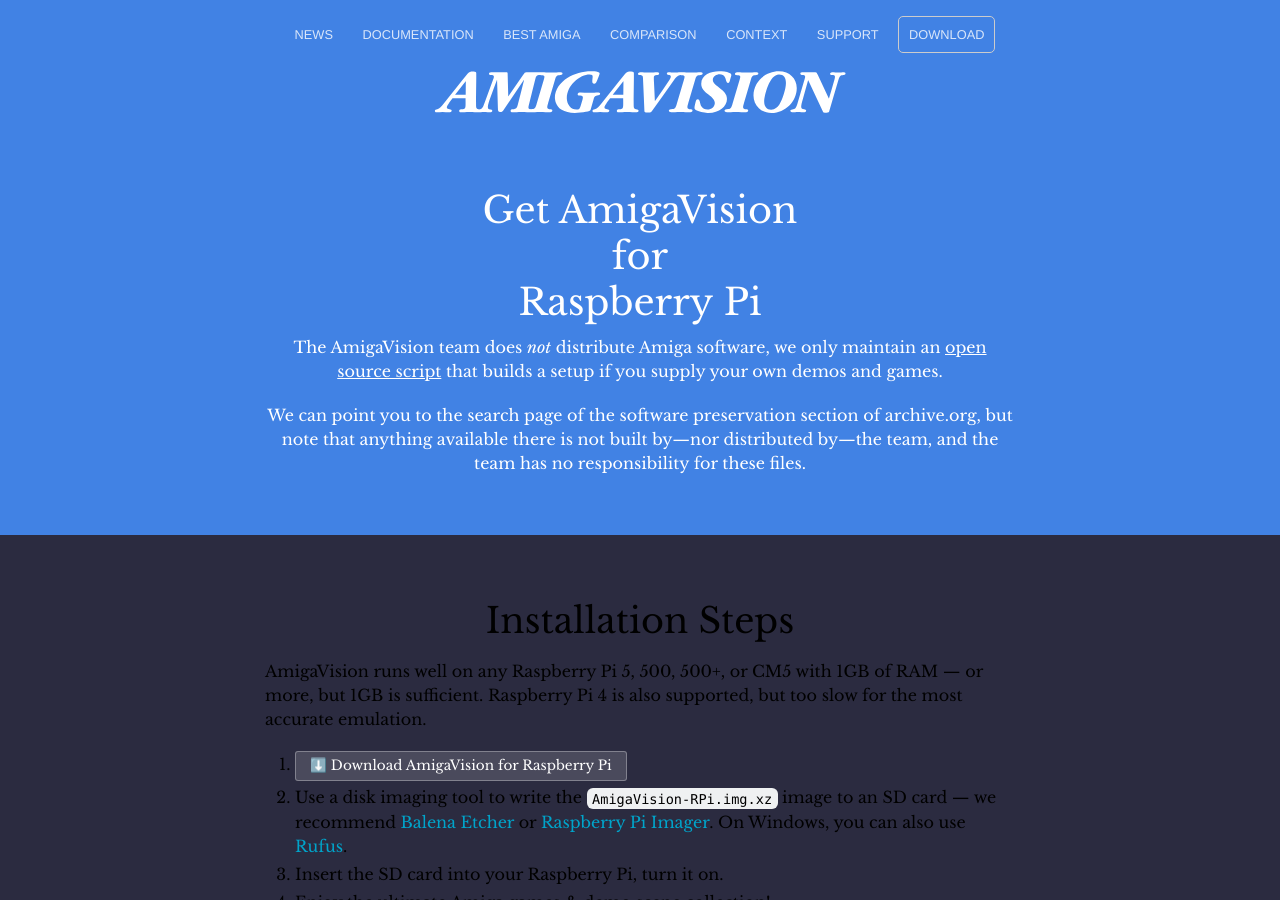
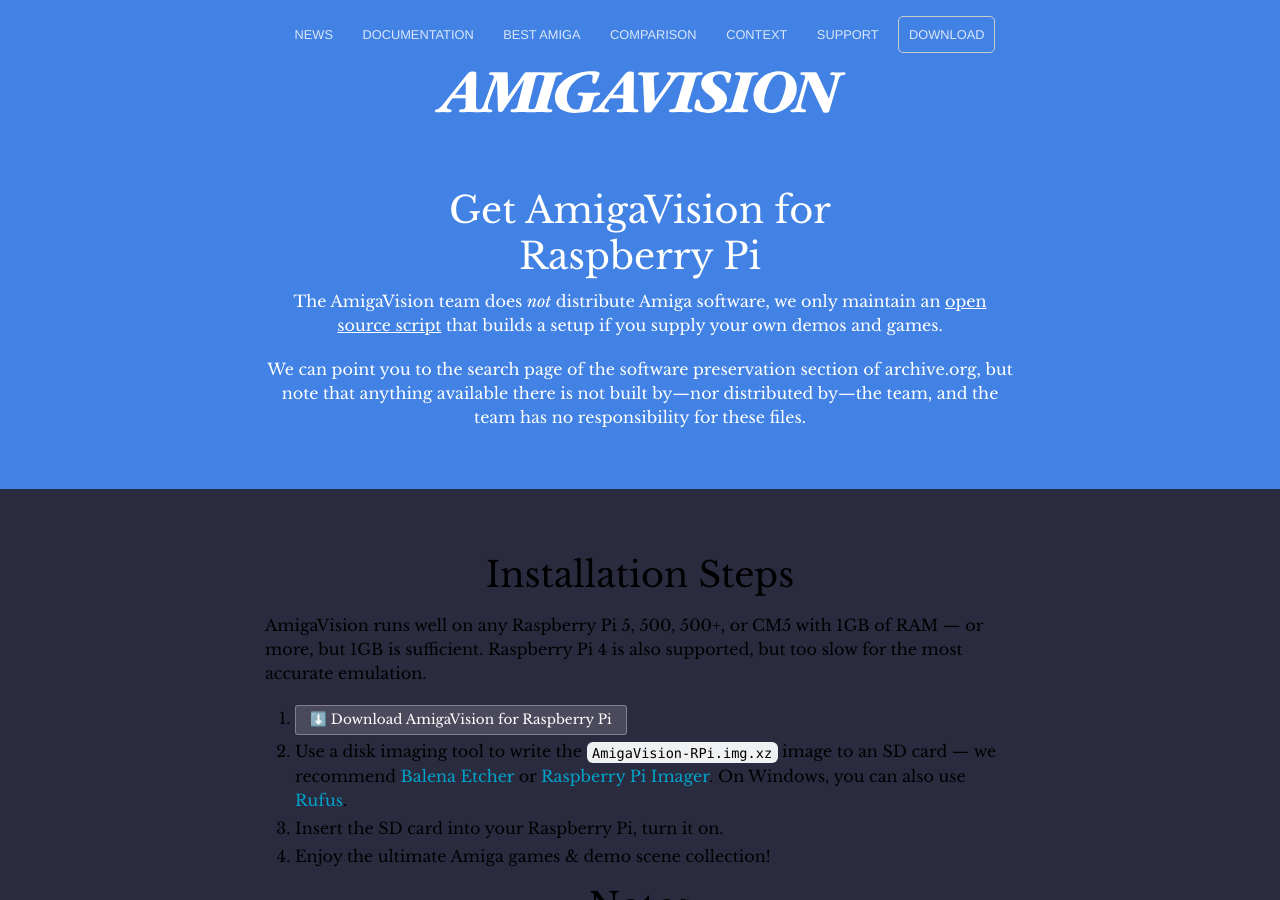
Before and after one commit to amigavision/amigavision.github.io, a Jekyll site: the page built from download/pi.html, in a window 1280 px wide and 900 px high. Built offline with Jekyll 4.4.1, drawn with Linux system fonts in a browser that asks for light colours.

Commit message:
More headline experiments

```diff
--- a/download/pi.html
+++ b/download/pi.html
@@ -6,7 +6,7 @@
 
 <section class="hero">
 	<div class="text-container">
-    <h1>Get AmigaVision<br> for<br>  Raspberry Pi</h1>
+    <h1>Get AmigaVision for<br>Raspberry Pi</h1>
 		<p class="subtext">The AmigaVision team does <em>not</em> distribute Amiga software, we only maintain an <a href="https://github.com/amigavision/AmigaVision" style="color:white; text-decoration: underline">open source script</a> that builds a setup if you supply your own demos and&nbsp;games.</p>
 
 		<p class="subtext">We can point you to the search page of the software preservation section of archive.org, but note that anything available there is not built by&mdash;nor distributed by&mdash;the team, and the team has no responsibility for these&nbsp;files.</p>
```
